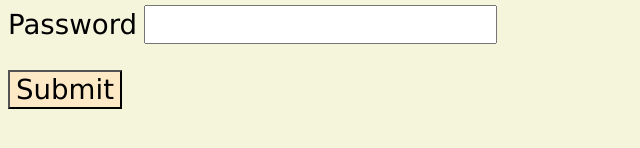
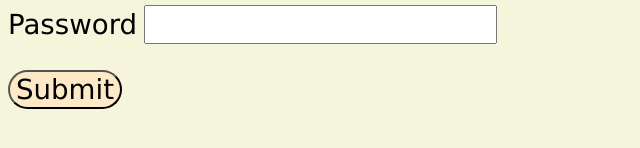
Before and after one commit to Vishal-sys-code/Web-Development-Series, a plain HTML site: page 20. While Loops/index.html in a window 1280 px wide. Shown: the part 130-278 px from the top of the page, 0-640 px from the left. Drawn offline with Linux system fonts and the light colour scheme.

Commit message:
Update style.css

```diff
--- a/20. While Loops/style.css
+++ b/20. While Loops/style.css
@@ -12,9 +12,12 @@ body{
 }
 
 #mySubmit{
+    border-radius: 5em;
+    cursor: pointer;
+    transition: background-color 0.25s;
     background-color: rgb(253, 233, 197);
 }
 
 #mySubmit:hover{
-    background-color: rgb(209, 85, 85)
+    background-color: rgb(238, 160, 64);
 }
```
